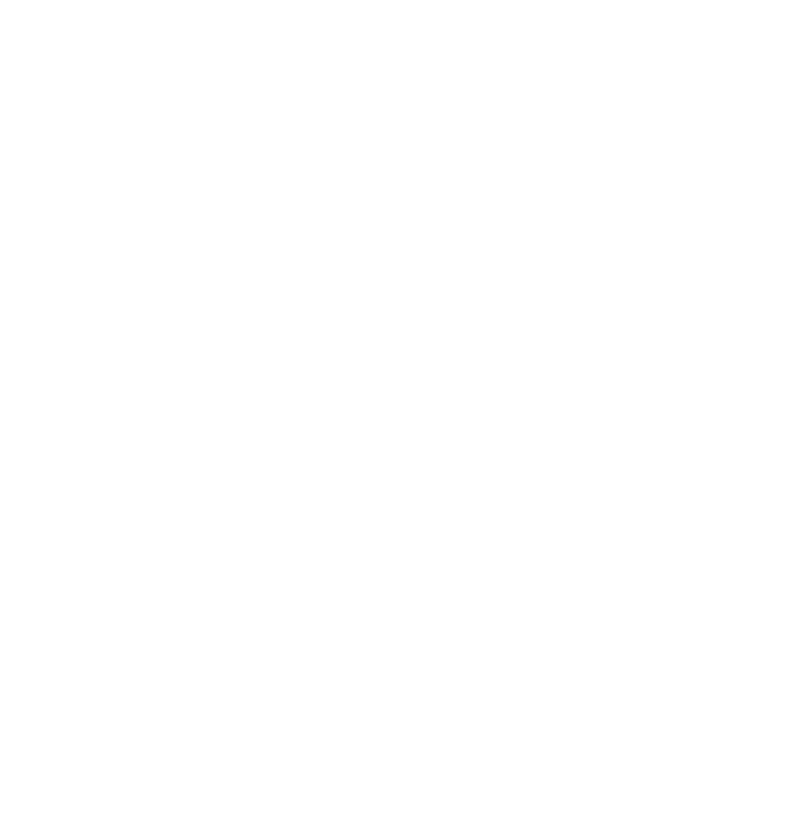
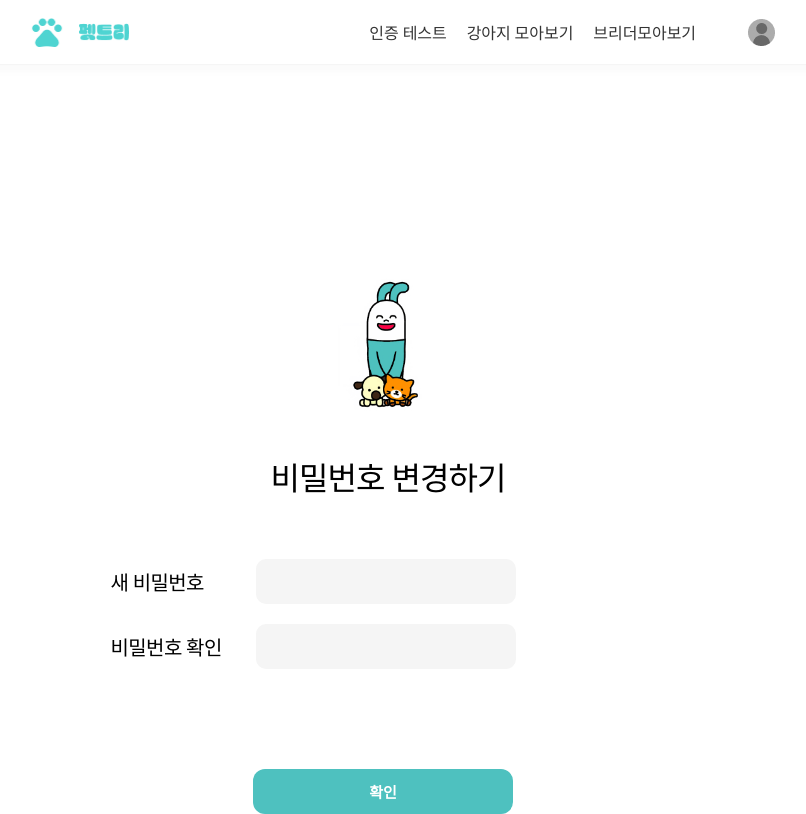
Before and after one commit to next-petree/frontend, a React (Create React App) app: page /changepassword in a window 1280 px wide. Before the commit this address had no page. Shown: the whole page, without its empty margins (252-1058 px from the left). Built offline with nearby package versions, Linux system fonts and the light colour scheme; a web font is replaced by a local one.

Commit message:
FEAT: 비밀번호 변경 및 확인 페이지 퍼블리싱 완료

```diff
--- a/src/App.tsx
+++ b/src/App.tsx
@@ -5,6 +5,8 @@
 import FindPassword from "./pages/FindPassword/FindPassWord";
 import FindEmailResult from "./pages/FindEmailResult/FindEmailResult";
 import FindPasswordResult from "./pages/FindPasswordResult/FindPasswordResult";
+import ChangePassword from "./pages/ChangePassword/ChangePassword";
+import ChangePasswordResult from "./pages/ChangePasswordResult/ChangePasswordResult";
 
 function App() {
   return (
@@ -14,7 +16,12 @@
         <Route path="/findemail" element={<FindEmail />} />
         <Route path="/findpassword" element={<FindPassword />} />
         <Route path="/findemailresult" element={<FindEmailResult />} />
-        <Route path="/findPasswordresult" element={<FindPasswordResult />} />
+        <Route path="/findpasswordresult" element={<FindPasswordResult />} />
+        <Route path="/changepassword" element={<ChangePassword />} />
+        <Route
+          path="/changepasswordresult"
+          element={<ChangePasswordResult />}
+        />
       </Routes>
     </>
   );
--- /dev/null
+++ b/src/component/ChangePasswordContent/ChangePasswordContent.tsx
@@ -0,0 +1,38 @@
+import React from "react";
+import {
+  Container,
+  CharacterImage,
+  ChangePasswordTitle,
+  PasswordInputArea,
+  NewPasswordArea,
+  NewPasswordText,
+  NewPasswordInput,
+  CheckPasswordArea,
+  CheckPasswordText,
+  CheckPasswordInput,
+  CheckButton,
+} from "./ChangePasswordContentStyle";
+
+const ChangePasswordContent = () => {
+  return (
+    <Container>
+      <CharacterImage />
+      <ChangePasswordTitle>비밀번호 변경하기</ChangePasswordTitle>
+      <PasswordInputArea>
+        <NewPasswordArea>
+          <NewPasswordText>새 비밀번호</NewPasswordText>
+          <NewPasswordInput></NewPasswordInput>
+        </NewPasswordArea>
+
+        <CheckPasswordArea>
+          <CheckPasswordText>비밀번호 확인</CheckPasswordText>
+          <CheckPasswordInput></CheckPasswordInput>
+        </CheckPasswordArea>
+      </PasswordInputArea>
+
+      <CheckButton to="/changepasswordresult">확인</CheckButton>
+    </Container>
+  );
+};
+
+export default ChangePasswordContent;
--- /dev/null
+++ b/src/component/ChangePasswordContent/ChangePasswordContentStyle.ts
@@ -0,0 +1,97 @@
+import styled from "styled-components";
+import { Link } from "react-router-dom";
+
+import characterImage from "../../assets/icons/Group.jpg";
+
+export const Container = styled.div`
+  display: flex;
+  flex-direction: column;
+  align-items: center;
+  margin: 200px auto 0 auto;
+`;
+
+export const CharacterImage = styled.div`
+  width: 101px;
+  height: 148.344px;
+  background-image: url(${characterImage});
+  background-size: cover;
+  background-repeat: no-repeat;
+`;
+
+export const ChangePasswordTitle = styled.div`
+  color: #000;
+  font-family: Noto Sans KR;
+  font-size: 32px;
+  font-style: normal;
+  font-weight: 500;
+  line-height: normal;
+  letter-spacing: -0.96px;
+  margin: 40px 0 40px 0;
+`;
+
+export const PasswordInputArea = styled.div`
+  display: flex;
+  flex-direction: column;
+  margin: 20px 150px 0 0;
+`;
+
+export const NewPasswordArea = styled.div`
+  display: flex;
+  align-items: center;
+`;
+
+export const CheckPasswordArea = styled.div`
+  display: flex;
+  align-items: center;
+  margin-top: 20px;
+`;
+
+const Text = styled.div`
+  font-family: Noto Sans KR;
+  font-size: 20px;
+  font-style: normal;
+  font-weight: 500;
+  line-height: normal;
+  letter-spacing: -0.6px;
+  width: 120px;
+  margin-right: 25px;
+`;
+
+export const NewPasswordText = styled(Text)``;
+
+export const CheckPasswordText = styled(Text)``;
+
+const Input = styled.input`
+  width: 240px;
+  height: 25px;
+  padding: 10px;
+  font-size: 16px;
+  background-color: #f5f5f5;
+  border: 0px;
+  border-radius: 10px;
+`;
+
+export const NewPasswordInput = styled(Input)``;
+
+export const CheckPasswordInput = styled(Input)``;
+
+export const CheckButton = styled(Link)`
+  display: flex;
+  width: 240px;
+  height: 25px;
+  margin-right: 10px;
+  padding: 10px;
+  border: none;
+  border-radius: 12px;
+  background: #4ec1bf;
+  color: #fff;
+  font-family: Noto Sans KR;
+  font-style: normal;
+  font-weight: 700;
+  font-size: 15px;
+  text-decoration: none;
+  cursor: pointer;
+  justify-content: center;
+  align-items: center;
+  margin-top: 100px;
+`;
--- /dev/null
+++ b/src/component/ChangePasswordResultContent/ChangePasswordResultContent.tsx
@@ -0,0 +1,21 @@
+import React from "react";
+import {
+  Container,
+  CharacterImage,
+  ChangePasswordResultTitle,
+  CheckButton,
+} from "./ChangePasswordResultContentStyle";
+
+const ChangePasswordResultContent = () => {
+  return (
+    <Container>
+      <CharacterImage />
+      <ChangePasswordResultTitle>
+        비밀번호가 변경되었습니다.
+      </ChangePasswordResultTitle>
+      <CheckButton to="/login">확인</CheckButton>
+    </Container>
+  );
+};
+
+export default ChangePasswordResultContent;
--- /dev/null
+++ b/src/component/ChangePasswordResultContent/ChangePasswordResultContentStyle.ts
@@ -0,0 +1,51 @@
+import styled from "styled-components";
+import { Link } from "react-router-dom";
+
+import characterImage from "../../assets/icons/Group.jpg";
+
+export const Container = styled.div`
+  display: flex;
+  flex-direction: column;
+  align-items: center;
+  margin: 350px auto 0 auto;
+`;
+
+export const CharacterImage = styled.div`
+  width: 101px;
+  height: 148.344px;
+  background-image: url(${characterImage});
+  background-size: cover;
+  background-repeat: no-repeat;
+`;
+
+export const ChangePasswordResultTitle = styled.div`
+  color: #000;
+  font-family: Noto Sans KR;
+  font-size: 32px;
+  font-style: normal;
+  font-weight: 500;
+  line-height: normal;
+  letter-spacing: -0.96px;
+  margin: 40px 0 40px 0;
+`;
+
+export const CheckButton = styled(Link)`
+  display: flex;
+  width: 240px;
+  height: 25px;
+  margin-right: 10px;
+  padding: 10px;
+  border: none;
+  border-radius: 12px;
+  background: #4ec1bf;
+  color: #fff;
+  font-family: Noto Sans KR;
+  font-style: normal;
+  font-weight: 700;
+  font-size: 15px;
+  text-decoration: none;
+  cursor: pointer;
+  justify-content: center;
+  align-items: center;
+  margin-top: 50px;
+`;
--- /dev/null
+++ b/src/pages/ChangePassword/ChangePassword.tsx
@@ -0,0 +1,14 @@
+import React from "react";
+import Header from "../../component/Header/Header";
+import ChangePasswordContent from "../../component/ChangePasswordContent/ChangePasswordContent";
+
+const ChangePassword = () => {
+  return (
+    <>
+      <Header />
+      <ChangePasswordContent />
+    </>
+  );
+};
+
+export default ChangePassword;
--- /dev/null
+++ b/src/pages/ChangePasswordResult/ChangePasswordResult.tsx
@@ -0,0 +1,14 @@
+import React from "react";
+import Header from "../../component/Header/Header";
+import ChangePasswordResultContent from "../../component/ChangePasswordResultContent/ChangePasswordResultContent";
+
+const ChangePasswordResult = () => {
+  return (
+    <>
+      <Header />
+      <ChangePasswordResultContent />
+    </>
+  );
+};
+
+export default ChangePasswordResult;
```
